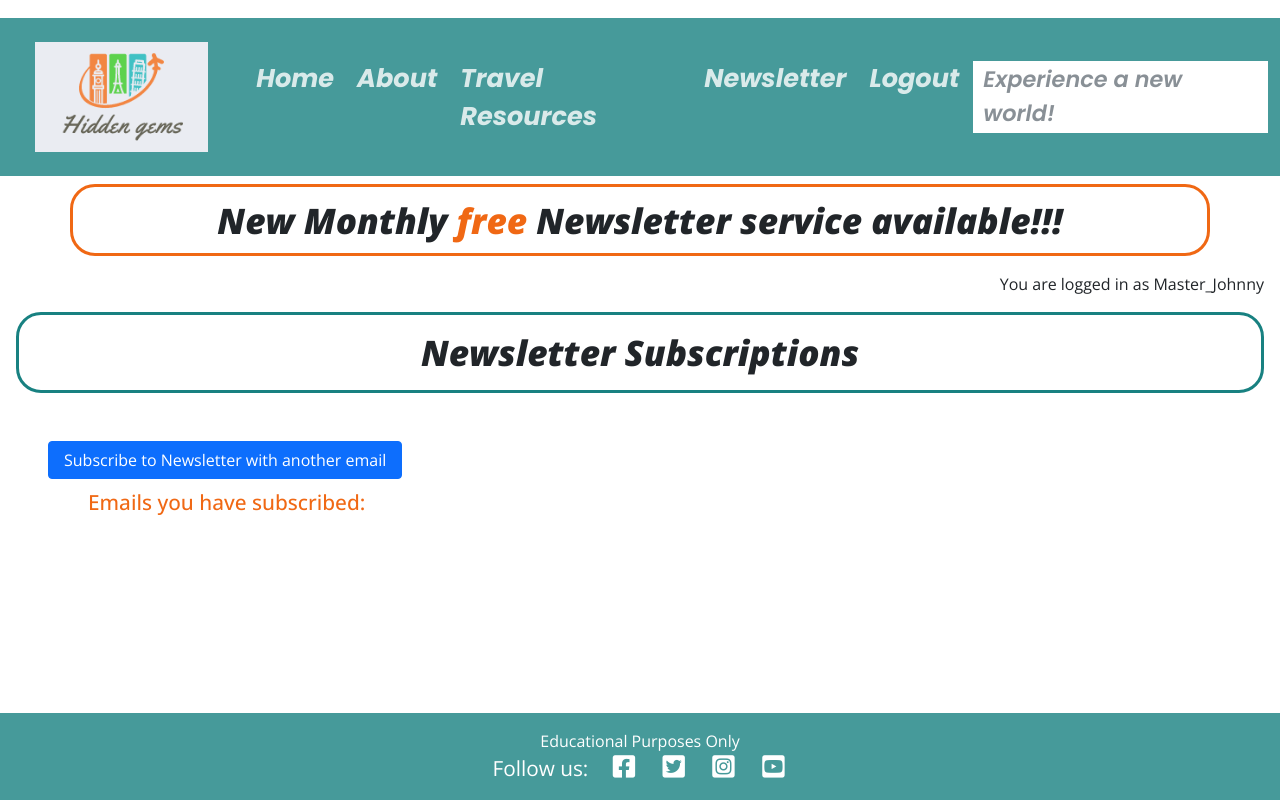
After one commit to JonathanDussot/hidden-gem-blog, a Django app: page /subscribe_to_newsletter/ in a window 1280 px wide. The commit adds this page. Run offline with Django 5.2, Linux system fonts and the light colour scheme; a user stored in the database is signed in; data that the repository does not hold is empty.

Commit message:
Update newsletter_list.html and newsletter_form html styles.

```diff
--- /dev/null
+++ b/newsletter/templates/newsletter/newsletter_list.html
@@ -0,0 +1,27 @@
+{% extends "base.html" %}
+{% block content %}
+    <div>
+      <div class="m-3 newsletter-content title">
+        <h1 class="newsletter-phrase">Newsletter Subscriptions</h1>
+      </div>
+      <div class="m-5 email-list">
+        <button class="btn btn-primary sub-prompt">
+          <a href="{% url 'newsletter_subscribe' %}">Subscribe to Newsletter with another email</a>
+        </button>
+        <ul>
+          <p class="orange m-2">Emails you have subscribed:</p>
+          {% for subscription in subscriptions %}
+            <li>
+              {{ subscription.email }}
+              <button class="btn btn-primary sub-prompt">
+                <a href="{% url 'newsletter_update' subscription.pk %}">Edit</a>
+              </button>
+              <button class="btn btn-danger delete-prompt">
+                <a href="{% url 'newsletter_delete' subscription.pk %}">Unsubscribe</a>
+              </button>
+            </li>
+          {% endfor %}
+        </ul>
+      </div>
+    </div>
+{% endblock %}
--- a/newsletter/urls.py
+++ b/newsletter/urls.py
@@ -1,8 +1,18 @@
-# newsletter/urls.py
 from django.urls import path
-from . import views  # Import views here
+from .views import (
+    NewsletterSubscriptionListView,
+    NewsletterSubscriptionCreateView,
+    NewsletterSubscriptionUpdateView,
+    NewsletterSubscriptionDeleteView,
+    subscribe_view,
+    unsubscribe_view,
+)
 
 urlpatterns = [
-    path('subscribe/', views.subscribe_view, name='subscribe_to_newsletter'),
-    path('unsubscribe/<str:email>/', views.unsubscribe_view, name='unsubscribe_from_newsletter'),
+    path('', NewsletterSubscriptionListView.as_view(), name='newsletter_list'),
+    path('subscribe/', NewsletterSubscriptionCreateView.as_view(), name='newsletter_subscribe'),
+    path('subscribe_form/', subscribe_view, name='subscribe_to_newsletter'),  # for form handling
+    path('unsubscribe/<str:email>/', unsubscribe_view, name='unsubscribe_from_newsletter'),
+    path('<int:pk>/update/', NewsletterSubscriptionUpdateView.as_view(), name='newsletter_update'),
+    path('<int:pk>/delete/', NewsletterSubscriptionDeleteView.as_view(), name='newsletter_delete'),
 ]
--- a/newsletter/views.py
+++ b/newsletter/views.py
@@ -1,8 +1,54 @@
 from django.shortcuts import render, get_object_or_404, redirect
+from django.views.generic import ListView, CreateView, UpdateView, DeleteView
+from django.urls import reverse_lazy
+from django.contrib.auth.mixins import LoginRequiredMixin, UserPassesTestMixin
 from django.contrib import messages
+from .models import SubscriptionInfo, NewsletterSubscription
 from .forms import SubscriptionForm
-from .models import SubscriptionInfo, NewsletterSubscription
 
+class NewsletterSubscriptionListView(LoginRequiredMixin, ListView):
+    model = NewsletterSubscription
+    template_name = 'newsletter/newsletter_list.html'
+    context_object_name = 'subscriptions'
+
+    def get_queryset(self):
+        return NewsletterSubscription.objects.filter(user=self.request.user)
+
+class NewsletterSubscriptionCreateView(CreateView):
+    model = NewsletterSubscription
+    form_class = SubscriptionForm
+    template_name = 'newsletter/newsletter_form.html'
+    success_url = reverse_lazy('newsletter_list')
+
+    def form_valid(self, form):
+        user = self.request.user if self.request.user.is_authenticated else None
+        form.instance.user = user
+        email = form.cleaned_data.get('email')
+        if NewsletterSubscription.objects.filter(email=email).exists():
+            messages.error(self.request, 'This email is already subscribed.')
+            return self.form_invalid(form)
+        return super().form_valid(form)
+
+class NewsletterSubscriptionUpdateView(LoginRequiredMixin, UserPassesTestMixin, UpdateView):
+    model = NewsletterSubscription
+    form_class = SubscriptionForm
+    template_name = 'newsletter/newsletter_form.html'
+    success_url = reverse_lazy('newsletter_list')
+
+    def test_func(self):
+        subscription = self.get_object()
+        return self.request.user == subscription.user
+
+class NewsletterSubscriptionDeleteView(LoginRequiredMixin, UserPassesTestMixin, DeleteView):
+    model = NewsletterSubscription
+    template_name = 'newsletter/newsletter_confirm_delete.html'
+    success_url = reverse_lazy('newsletter_list')
+
+    def test_func(self):
+        subscription = self.get_object()
+        return self.request.user == subscription.user
+
+# Updated subscribe_view and unsubscribe_view
 def subscribe_view(request):
     subscription_info = get_object_or_404(SubscriptionInfo, id=1)
     user = request.user if request.user.is_authenticated else None
@@ -20,7 +66,7 @@
                 messages.success(request, 'Thank you for subscribing to our newsletter!')
             else:
                 messages.info(request, 'You are already subscribed to the newsletter.')
-            return redirect('home')
+            return redirect('newsletter_list')
         else:
             messages.error(request, 'There was an error with your subscription.')
     else:
@@ -36,21 +82,20 @@
         }
     )
 
-
 def unsubscribe_view(request, email):
     if not email:
         messages.error(request, 'Invalid unsubscribe request.')
-        return redirect('home')
+        return redirect('newsletter_list')
 
     try:
         subscription = NewsletterSubscription.objects.get(email=email)
         if subscription.user and request.user != subscription.user:
             messages.error(request, 'You are not authorized to unsubscribe this email.')
-            return redirect('home')
+            return redirect('newsletter_list')
 
         subscription.delete()
         messages.success(request, 'You have been unsubscribed successfully.')
     except NewsletterSubscription.DoesNotExist:
         messages.error(request, 'Subscription not found.')
 
-    return redirect('home')
+    return redirect('newsletter_list')
--- a/static/css/style.css
+++ b/static/css/style.css
@@ -67,7 +67,7 @@
 .newsletter-phrase {
     padding: 1.5px;
     font-weight: 800;
-    font-size: 2rem;
+    font-size: 2.2rem;
     margin: 5px;
     font-style: oblique;
 }
@@ -304,4 +304,41 @@
 .newsletter-content {
     border: 3px solid #188181;
     border-radius: 25px;
+    display: flex;
+    justify-content: center;
 }
+
+.title {
+    padding: 10px 7px;
+}
+
+.email-list {
+    font-size: 1.3rem;
+    font-weight: 500;
+}
+
+.btn-primary {
+    background-color: #0d6efd;
+    border-color: #0d6efd;
+    text-decoration: none;
+    color: #fff;
+}
+
+a {
+    color: #fff;
+    text-decoration: none;
+    padding: 2px;
+    border: 1px solid transparent;
+    font-size: 1rem;
+    border-radius: .25rem;
+    transition: color .15s ease-in-out, white .15s ease-in-out, border-color .15s ease-in-out, box-shadow .15s ease-in-out;
+}
+
+a:hover {
+    color: #fff;
+}
+
+input {
+    width: 30%;
+    border-radius: 10px;
+}
```
Also changed, not shown: newsletter/templates/newsletter/newsletter_confirm_delete.html (added, +10 -0 lines), newsletter/templates/newsletter/newsletter_form.html (added, +13 -0 lines), newsletter/templates/newsletter/subscribe.html (+3 -7 lines).
